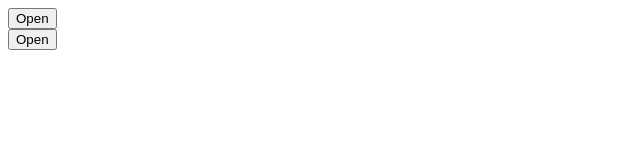
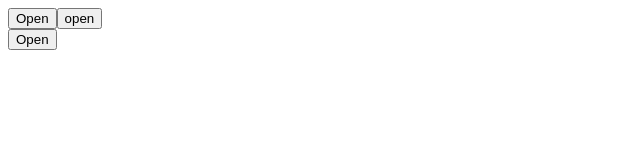
Before and after one commit to ksthiam/test-vue-cli-2020, a Vue app: page / in a window 1280 px wide. Shown: the top 160 px of the page, without its empty margins (0-640 px from the left). Built offline with nearby package versions, Linux system fonts and the light colour scheme.

Commit message:
ajout méthode show sur SimpleDialog

```diff
--- a/src/App.vue
+++ b/src/App.vue
@@ -2,6 +2,7 @@
   <div id="app">
     <button>Open</button>
 
+    <button @click="$refs.dialog.show ()">open</button>
     <SimpleDialog ref="dialog"/>
   </div>
 </template>
--- a/src/components/SimpleDialog.vue
+++ b/src/components/SimpleDialog.vue
@@ -11,7 +11,7 @@
             </div>
             <footer>
 
-                <button @click="$refs.dialog.visible = false">Close</button>
+
             </footer>
         </div>
     </div>
@@ -31,7 +31,11 @@
             }
 
         },
-
+    methods: {
+            show(){
+                this.visible= true;
+            }
+    }
 
     }
 </script>
```
